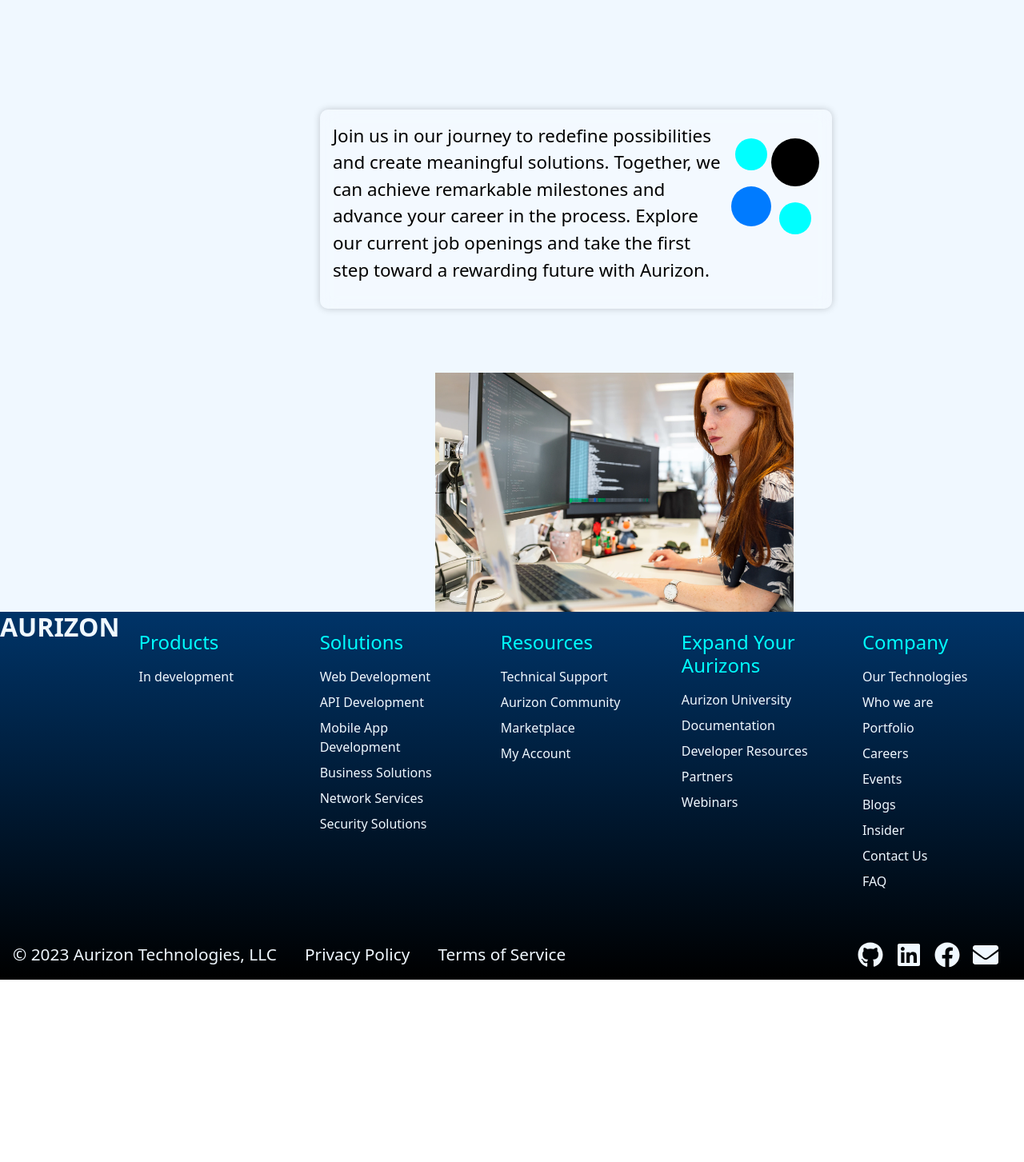
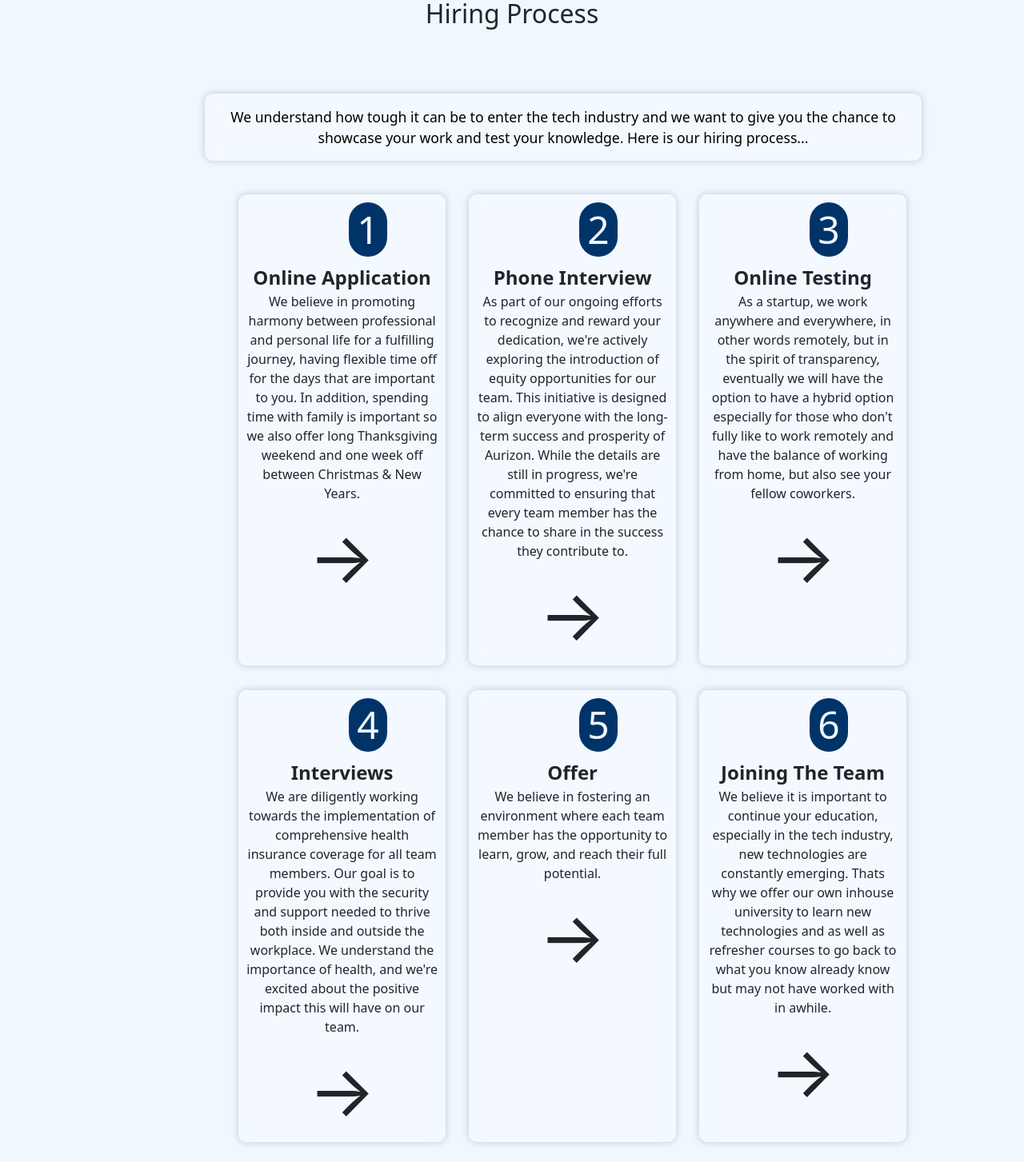
Before and after one commit to jdelvalle12/aurizon, a React (Create React App) app in the folder client/: page /careers in a window 1280 px wide. Shown: the part 4197-5650 px from the top of the page at 80% size. Before the commit the page ends 5422 px from the top, so only its background shows below. Built offline with nearby package versions, Linux system fonts and the light colour scheme.

Commit message:
added hiring process section.

```diff
--- a/client/src/App.css
+++ b/client/src/App.css
@@ -3106,6 +3106,69 @@
   margin-left: 34rem; /* Adjusted margin to move the image to the left */
 }
 
+.hiring-process {
+  justify-content: center;
+  align-items: center;
+  width: 100%;
+}
+
+.hiring-process h3 {
+  font-size: 3rem;
+  color: aliceblue;
+  border-radius: 50px;
+  background-color: #003468;
+  width: 20%;
+  margin-left: 8rem;
+  padding: 0.3rem;
+}
+
+.hiring-process p {
+  font-size: 1.1rem;
+  color: black;
+  justify-content: center;
+  align-items: center;
+  text-align: center;
+  margin-top: 5rem;
+  margin-left: 16rem;
+  padding: 1rem;
+  width: 70%;
+  background: rgba(255, 255, 255, 0.2);
+  backdrop-filter: blur(10px);
+  border-radius: 10px;
+  box-shadow: 0px 0px 10px rgba(0, 0, 0, 0.2);
+}
+
+.hiring-process ul {
+  /* font-size: 1.1rem; */
+  list-style: none;
+  padding: 1rem;
+  display: grid;
+  grid-template-columns: repeat(3, 1fr);
+  width: 70%;
+  margin-left: 17rem;
+}
+
+.hiring-process ul li {
+  display: flex;
+  flex-direction: column;
+  width: 90%;
+  height: 95%;
+  background: rgba(255, 255, 255, 0.2);
+  backdrop-filter: blur(10px);
+  border-radius: 10px;
+  box-shadow: 0px 0px 10px rgba(0, 0, 0, 0.2);
+  padding: 10px;
+  margin: 10px 10px;
+}
+
+.hiring-process strong {
+  font-size: 1.5rem;
+}
+
+.hiring-arrow {
+  font-size: 5.5rem;
+}
+
 /* Resume */
 
 .resume-container {
--- a/client/src/pages/Careers.js
+++ b/client/src/pages/Careers.js
@@ -144,6 +144,7 @@
               <strong>Autonomy</strong> We empower our team to innovate and take ownership.</li> */}
             </ul>
         </div>
+        <span className='random-design'></span>
         <div className='hiring-process'>
             <h2>Hiring Process</h2>
               <p>
@@ -151,6 +152,56 @@
                 want to give you the chance to showcase your work and test your knowledge.
                 Here is our hiring process...
               </p>
+              <ul>
+                <li>
+                    <h3>1</h3>
+                    <strong>Online Application</strong> We believe in promoting harmony between professional
+                    and personal life for a fulfilling journey, having flexible time off for the days that
+                    are important to you. In addition, spending time with family is important so we also offer
+                    long Thanksgiving weekend and one week off between Christmas & New Years.
+                <span className='hiring-arrow'>&rarr;</span>
+                </li>
+                <li>
+                    <h3>2</h3>
+                    <strong>Phone Interview</strong> As part of our ongoing efforts to recognize and reward your dedication,
+                    we're actively exploring the introduction of equity opportunities for our team. This initiative
+                    is designed to align everyone with the long-term success and prosperity of Aurizon. While
+                    the details are still in progress, we're committed to ensuring that every team member has the
+                    chance to share in the success they contribute to.
+                    <span className='hiring-arrow'>&rarr;</span>
+                </li>
+                <li>
+                    <h3>3</h3>
+                    <strong>Online Testing</strong> As a startup, we work anywhere and everywhere, in other words remotely,
+                    but in the spirit of transparency, eventually we will have the option to have a hybrid option
+                    especially for those who don't fully like to work remotely and have the balance of working from
+                    home, but also see your fellow coworkers.
+                    <span className='hiring-arrow'>&rarr;</span>
+                </li>
+                <li>
+                    <h3>4</h3>
+                    <strong>Interviews</strong> We are diligently working towards the implementation of comprehensive health
+                    insurance coverage for all team members. Our goal is to provide you with the security and support
+                    needed to thrive both inside and outside the workplace. We understand the importance of health,
+                    and we're excited about the positive impact this will have on our team.
+                    <span className='hiring-arrow'>&rarr;</span>
+                </li>
+                <li>
+                    <h3>5</h3>
+                    <strong>Offer</strong> We believe in fostering an environment where each
+                    team member has the opportunity to learn, grow, and reach their
+                    full potential.
+                    <span className='hiring-arrow'>&rarr;</span>
+                </li>
+                <li>
+                    <h3>6</h3>
+                    <strong>Joining The Team</strong> We believe it is important to continue your education, especially in the
+                    tech industry, new technologies are constantly emerging. Thats why we offer our own inhouse university
+                    to learn new technologies and as well as refresher courses to go back to what you know already know but
+                    may not have worked with in awhile.
+                    <span className='hiring-arrow'>&rarr;</span>
+                </li>
+            </ul>
         </div>
         <div className='career-description-three'>
            <p>
```
